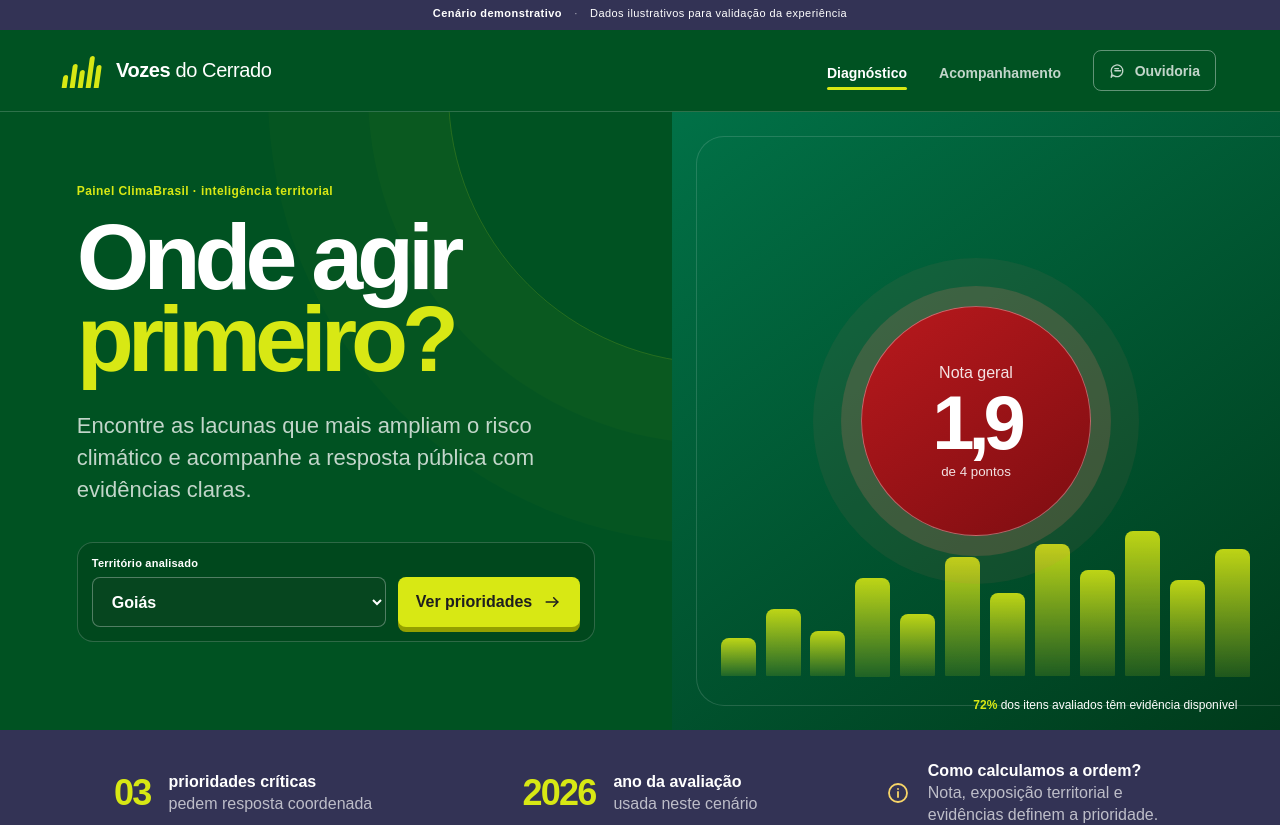
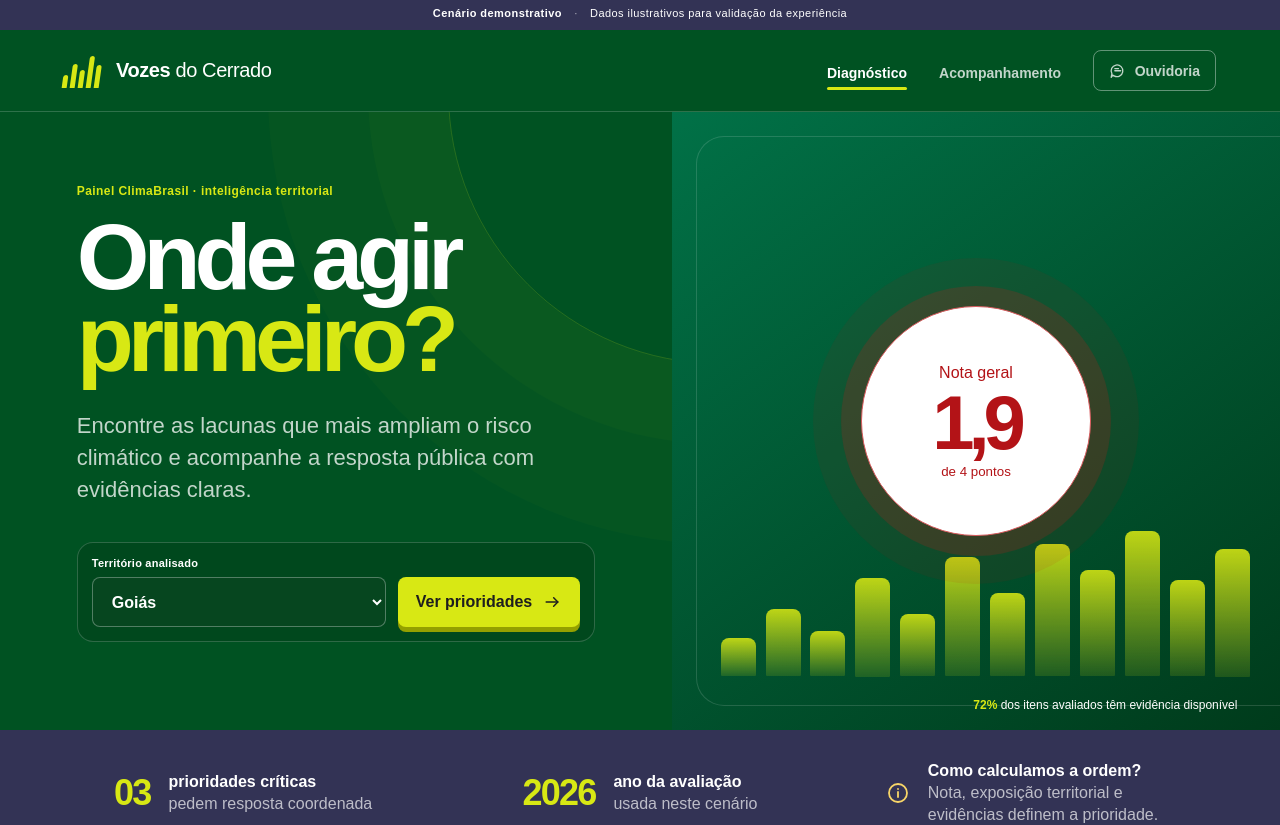
Before and after one commit to marcosalbuquerque/Vozes-Do-Cerrado, a React (Vite) app in the folder apps/web/: page / in a window 1280 px wide. Shown: the top 825 px of the page. Built offline with nearby package versions, Linux system fonts and the light colour scheme.

Commit message:
invert score circle severity treatment

```diff
--- a/apps/web/src/styles.css
+++ b/apps/web/src/styles.css
@@ -46,7 +46,7 @@ html { scroll-behavior: smooth; }
 .vc-hero-data { position: relative; min-height: 100%; display: flex; align-items: center; justify-content: center; background: linear-gradient(145deg, var(--teal), #003b1b); }
 .vc-hero-data::before { content: ""; position: absolute; inset: 24px 0 24px 24px; border: 1px solid rgba(255,255,255,.14); border-right: 0; border-radius: 28px 0 0 28px; }
 .vc-score-orbit { position: relative; z-index: 3; width: 230px; height: 230px; display: grid; place-content: center; border: 1px solid rgba(255,255,255,.35); border-radius: 50%; text-align: center; background: rgba(0,58,29,.62); box-shadow: 0 0 0 20px rgba(216,232,20,.08), 0 0 0 48px rgba(216,232,20,.035); }
-.vc-score-orbit span, .vc-score-orbit small { display: block; color: rgba(255,255,255,.88); }.vc-score-orbit strong { margin: 3px 0; color: #fff; font-size: 76px; line-height: 1; letter-spacing: -.08em; }.vc-score-orbit.is-critical { background: linear-gradient(145deg, #b9191d, #7d0d11); box-shadow: 0 0 0 20px rgba(255,116,107,.18), 0 0 0 48px rgba(255,116,107,.07); }.vc-score-orbit.is-attention { background: linear-gradient(145deg, #d88405, #8d4c00); box-shadow: 0 0 0 20px rgba(255,182,46,.18), 0 0 0 48px rgba(255,182,46,.07); }.vc-score-orbit.is-positive { background: linear-gradient(145deg, #018a3c, #005222); box-shadow: 0 0 0 20px rgba(130,232,119,.16), 0 0 0 48px rgba(130,232,119,.06); }.vc-score-orbit.is-critical strong,.vc-score-orbit.is-attention strong,.vc-score-orbit.is-positive strong { color: #fff; }
+.vc-score-orbit span, .vc-score-orbit small { display: block; color: var(--score-tone, rgba(255,255,255,.88)); }.vc-score-orbit strong { margin: 3px 0; color: var(--score-tone, #fff); font-size: 76px; line-height: 1; letter-spacing: -.08em; }.vc-score-orbit.is-critical { --score-tone: #b31317; border-color: #d85a5d; background: #fff; box-shadow: 0 0 0 20px rgba(203,22,21,.2), 0 0 0 48px rgba(203,22,21,.08); }.vc-score-orbit.is-attention { --score-tone: #a85f00; border-color: #db9a3b; background: #fff; box-shadow: 0 0 0 20px rgba(238,161,13,.2), 0 0 0 48px rgba(238,161,13,.08); }.vc-score-orbit.is-positive { --score-tone: #017137; border-color: #48a86b; background: #fff; box-shadow: 0 0 0 20px rgba(1,138,60,.18), 0 0 0 48px rgba(1,138,60,.07); }
 .vc-wave { position: absolute; right: 5%; bottom: 54px; left: 8%; height: 145px; display: flex; align-items: end; gap: clamp(4px, .8vw, 10px); opacity: .88; }
 .vc-wave i { width: 100%; height: var(--bar); border-radius: 8px 8px 1px 1px; background: linear-gradient(to top, rgba(216,232,20,.16), var(--lime)); transform-origin: bottom; animation: vc-rise .65s cubic-bezier(.22,.8,.3,1) both; animation-delay: var(--delay); }
 @keyframes vc-rise { from { transform: scaleY(.05); opacity: 0; } }
```
